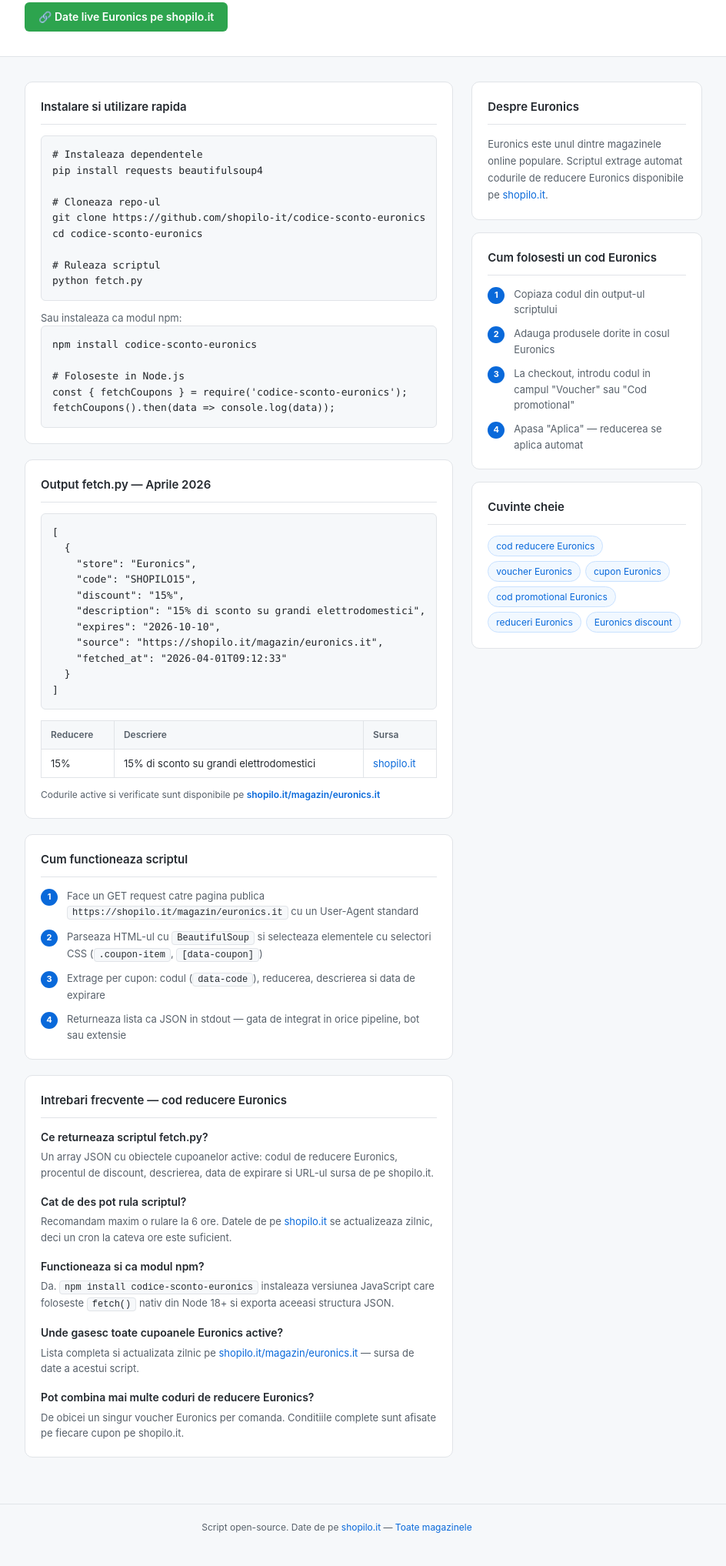
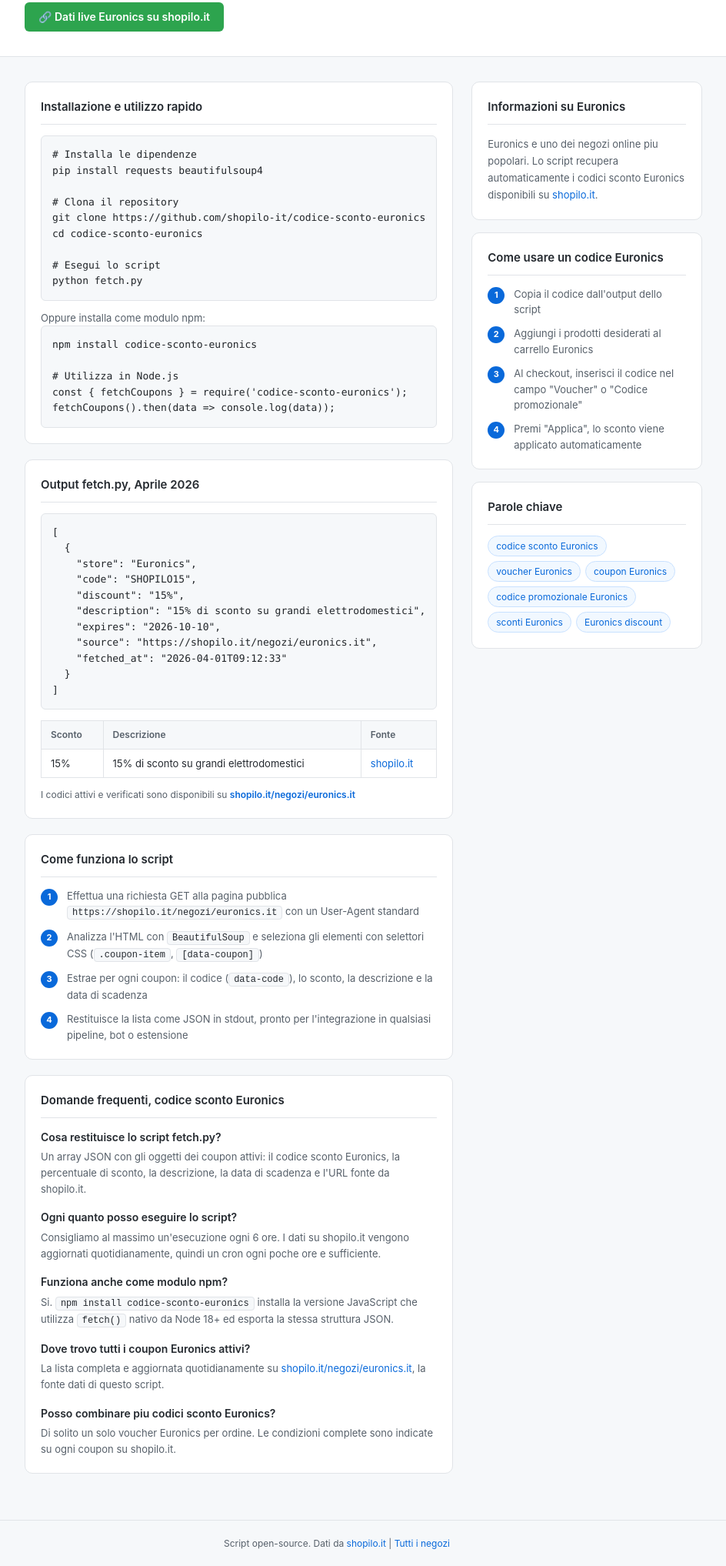
Before and after one commit to shopilo-it/codice-sconto-euronics, a website: page index.html in a window 1280 px wide. Shown: the part 288-2323 px from the top of the page at 77% size, without its empty margins (202-1146 px from the left). Before the commit the page ends 2302 px from the top, so only its background shows below. Drawn offline with Linux system fonts and the light colour scheme.

Commit message:
Update page Aprile 2026

```diff
--- a/index.html
+++ b/index.html
@@ -1,14 +1,14 @@
 <!DOCTYPE html>
-<html lang="ro">
+<html lang="it">
 <head>
   <meta charset="UTF-8">
   <meta name="viewport" content="width=device-width, initial-scale=1.0">
-  <title>Cod reducere Euronics — Aprile 2026 | shopilo.it</title>
-  <meta name="description" content="Script Python open-source pentru fetch automat de coduri de reducere Euronics. Returneaza cupoane Euronics active in format JSON de pe shopilo.it.">
+  <title>Codice sconto Euronics, Aprile 2026 | shopilo.it</title>
+  <meta name="description" content="Script Python open-source per il recupero automatico di codici sconto Euronics. Restituisce coupon Euronics attivi in formato JSON da shopilo.it.">
   <meta name="robots" content="index, follow">
   <meta property="og:type" content="website">
-  <meta property="og:title" content="Cod reducere Euronics — Aprile 2026 | shopilo.it">
-  <meta property="og:description" content="Script Python open-source pentru fetch automat de coduri de reducere Euronics de pe shopilo.it.">
+  <meta property="og:title" content="Codice sconto Euronics, Aprile 2026 | shopilo.it">
+  <meta property="og:description" content="Script Python open-source per il recupero automatico di codici sconto Euronics da shopilo.it.">
   <meta property="og:url" content="https://shopilo-it.github.io/codice-sconto-euronics/">
   <script type="application/ld+json">{
   "@context": "https://schema.org",
@@ -16,48 +16,48 @@
   "mainEntity": [
     {
       "@type": "Question",
-      "name": "Ce este un cod de reducere Euronics?",
+      "name": "Cos'e un codice sconto Euronics?",
       "acceptedAnswer": {
         "@type": "Answer",
-        "text": "Un cod de reducere Euronics (numit si voucher Euronics sau cupon Euronics) este un sir de caractere pe care il introduci la checkout pentru a obtine o reducere la comanda ta."
+        "text": "Un codice sconto Euronics (chiamato anche voucher Euronics o coupon Euronics) e una stringa di caratteri che inserisci al checkout per ottenere uno sconto sul tuo ordine."
       }
     },
     {
       "@type": "Question",
-      "name": "Unde gasesc cele mai noi cupoane Euronics?",
+      "name": "Dove trovo i coupon Euronics piu recenti?",
       "acceptedAnswer": {
         "@type": "Answer",
-        "text": "Pe shopilo.it gasesti lista completa de cod reducere Euronics actualizata zilnic, cu date de expirare si conditii clare: https://shopilo.it/magazin/euronics.it"
+        "text": "Su shopilo.it trovi la lista completa dei codici sconto Euronics aggiornata ogni giorno, con date di scadenza e condizioni chiare: https://shopilo.it/negozi/euronics.it"
       }
     },
     {
       "@type": "Question",
-      "name": "Pot combina mai multe coduri de reducere Euronics?",
+      "name": "Posso combinare piu codici sconto Euronics?",
       "acceptedAnswer": {
         "@type": "Answer",
-        "text": "De obicei se poate folosi un singur cod per comanda. Verifica termenii fiecarui cupon Euronics pe pagina shopilo.it."
+        "text": "Di solito si puo utilizzare un solo codice per ordine. Verifica i termini di ogni coupon Euronics sulla pagina shopilo.it."
       }
     },
     {
       "@type": "Question",
-      "name": "Cat timp sunt valabile cupoanele Euronics?",
+      "name": "Quanto durano i coupon Euronics?",
       "acceptedAnswer": {
         "@type": "Answer",
-        "text": "Fiecare cod reducere Euronics are o data de expirare proprie afisata in tabel. shopilo.it verifica si actualizeaza zilnic lista de cupoane Euronics active."
+        "text": "Ogni codice sconto Euronics ha una data di scadenza propria indicata nella tabella. shopilo.it verifica e aggiorna quotidianamente la lista dei coupon Euronics attivi."
       }
     },
     {
       "@type": "Question",
-      "name": "Functioneaza codul de reducere Euronics pe aplicatia mobila?",
+      "name": "Il codice sconto Euronics funziona nell'app mobile?",
       "acceptedAnswer": {
         "@type": "Answer",
-        "text": "Unele cupoane Euronics sunt valabile exclusiv in aplicatia mobila, altele doar pe site. Conditiile sunt afisate pe fiecare cupon in parte pe shopilo.it."
+        "text": "Alcuni coupon Euronics sono validi esclusivamente nell'app mobile, altri solo sul sito. Le condizioni sono indicate su ogni coupon su shopilo.it."
       }
     }
   ]
 }</script>
-  <script type="application/ld+json">{"@context": "https://schema.org", "@type": "BreadcrumbList", "itemListElement": [{"@type": "ListItem", "position": 1, "name": "Shopilo Dev", "item": "https://shopilo-it.github.io"}, {"@type": "ListItem", "position": 2, "name": "Cod reducere Euronics", "item": "https://shopilo-it.github.io/codice-sconto-euronics/"}]}</script>
-  <script type="application/ld+json">{"@context": "https://schema.org", "@type": "WebPage", "name": "Cod reducere Euronics | shopilo.it", "description": "Cele mai bune coduri de reducere Euronics. Cupoane Euronics active, voucher Euronics si oferte exclusive pe shopilo.it.", "url": "https://shopilo-it.github.io/codice-sconto-euronics/", "dateModified": "2026-04-01", "isPartOf": {"@type": "WebSite", "name": "Shopilo Dev", "url": "https://shopilo-it.github.io"}, "about": {"@type": "Thing", "name": "Euronics"}}</script>
+  <script type="application/ld+json">{"@context": "https://schema.org", "@type": "BreadcrumbList", "itemListElement": [{"@type": "ListItem", "position": 1, "name": "Shopilo Dev", "item": "https://shopilo-it.github.io"}, {"@type": "ListItem", "position": 2, "name": "Codice sconto Euronics", "item": "https://shopilo-it.github.io/codice-sconto-euronics/"}]}</script>
+  <script type="application/ld+json">{"@context": "https://schema.org", "@type": "WebPage", "name": "Codice sconto Euronics | shopilo.it", "description": "I migliori codici sconto Euronics. Coupon Euronics attivi, voucher Euronics e offerte esclusive su shopilo.it.", "url": "https://shopilo-it.github.io/codice-sconto-euronics/", "dateModified": "2026-04-01", "isPartOf": {"@type": "WebSite", "name": "Shopilo Dev", "url": "https://shopilo-it.github.io"}, "about": {"@type": "Thing", "name": "Euronics"}}</script>
   <style>
     *{margin:0;padding:0;box-sizing:border-box}
     body{font-family:-apple-system,BlinkMacSystemFont,'Segoe UI',sans-serif;background:#f6f8fa;color:#212529;line-height:1.6}
@@ -119,7 +119,7 @@
     <div class="header-inner">
       <a href="https://shopilo-it.github.io" class="logo">&#9679; shopilo-it</a>
       <nav>
-        <a href="https://shopilo-it.github.io">Toate magazinele</a>
+        <a href="https://shopilo-it.github.io">Tutti i negozi</a>
         <a href="https://github.com/shopilo-it/codice-sconto-euronics">GitHub</a>
         <a href="https://shopilo.it">shopilo.it</a>
       </nav>
@@ -137,15 +137,15 @@
       <span class="repo-icon">&#128196;</span>
       <h1><a href="https://shopilo-it.github.io">shopilo-it</a> / codice-sconto-euronics</h1>
     </div>
-    <p class="hero-desc">Script Python open-source pentru fetch automat de <strong>coduri de reducere Euronics</strong> de pe <a href="https://shopilo.it/magazin/euronics.it">shopilo.it</a>. Returneaza cupoane active in format JSON.</p>
+    <p class="hero-desc">Script Python open-source per il recupero automatico di <strong>codici sconto Euronics</strong> da <a href="https://shopilo.it/negozi/euronics.it">shopilo.it</a>. Restituisce coupon attivi in formato JSON.</p>
     <div class="badges">
       <span class="badge badge-blue">Python 3.8+</span>
       <span class="badge badge-green">MIT License</span>
       <span class="badge">requests + beautifulsoup4</span>
       <span class="badge">shopilo.it</span>
     </div>
-    <a href="https://shopilo.it/magazin/euronics.it" class="cta">
-      &#128279; Date live Euronics pe shopilo.it
+    <a href="https://shopilo.it/negozi/euronics.it" class="cta">
+      &#128279; Dati live Euronics su shopilo.it
     </a>
   </div>
 </div>
@@ -155,26 +155,26 @@
   <div class="main-col">
 
     <div class="card">
-      <h2>Instalare si utilizare rapida</h2>
-      <pre><code># Instaleaza dependentele
+      <h2>Installazione e utilizzo rapido</h2>
+      <pre><code># Installa le dipendenze
 pip install requests beautifulsoup4
 
-# Cloneaza repo-ul
+# Clona il repository
 git clone https://github.com/shopilo-it/codice-sconto-euronics
 cd codice-sconto-euronics
 
-# Ruleaza scriptul
+# Esegui lo script
 python fetch.py</code></pre>
-      <p style="font-size:13px;color:#57606a;margin-top:12px">Sau instaleaza ca modul npm:</p>
+      <p style="font-size:13px;color:#57606a;margin-top:12px">Oppure installa come modulo npm:</p>
       <pre><code>npm install codice-sconto-euronics
 
-# Foloseste in Node.js
+# Utilizza in Node.js
 const { fetchCoupons } = require('codice-sconto-euronics');
 fetchCoupons().then(data => console.log(data));</code></pre>
     </div>
 
     <div class="card">
-      <h2>Output fetch.py — Aprile 2026</h2>
+      <h2>Output fetch.py, Aprile 2026</h2>
       <pre><code>[
   {
     "store": "Euronics",
@@ -182,61 +182,61 @@
     "discount": "15%",
     "description": "15% di sconto su grandi elettrodomestici",
     "expires": "2026-10-10",
-    "source": "https://shopilo.it/magazin/euronics.it",
+    "source": "https://shopilo.it/negozi/euronics.it",
     "fetched_at": "2026-04-01T09:12:33"
   }
 ]</code></pre>
       <table style="margin-top:14px">
         <thead>
           <tr>
-            <th>Reducere</th><th>Descriere</th><th>Sursa</th>
+            <th>Sconto</th><th>Descrizione</th><th>Fonte</th>
           </tr>
         </thead>
         <tbody>
           <tr>
             <td>15%</td>
             <td>15% di sconto su grandi elettrodomestici</td>
-            <td><a href="https://shopilo.it/magazin/euronics.it">shopilo.it</a></td>
+            <td><a href="https://shopilo.it/negozi/euronics.it">shopilo.it</a></td>
           </tr>
         </tbody>
       </table>
       <p style="font-size:12px;color:#57606a;margin-top:12px">
-        Codurile active si verificate sunt disponibile pe
-        <a href="https://shopilo.it/magazin/euronics.it" style="font-weight:600">shopilo.it/magazin/euronics.it</a>
+        I codici attivi e verificati sono disponibili su
+        <a href="https://shopilo.it/negozi/euronics.it" style="font-weight:600">shopilo.it/negozi/euronics.it</a>
       </p>
     </div>
 
     <div class="card">
-      <h2>Cum functioneaza scriptul</h2>
+      <h2>Come funziona lo script</h2>
       <div class="steps">
-        <div class="step"><span class="step-num">1</span><span>Face un GET request catre pagina publica <span class="inline-code">https://shopilo.it/magazin/euronics.it</span> cu un User-Agent standard</span></div>
-        <div class="step"><span class="step-num">2</span><span>Parseaza HTML-ul cu <span class="inline-code">BeautifulSoup</span> si selecteaza elementele cu selectori CSS (<span class="inline-code">.coupon-item</span>, <span class="inline-code">[data-coupon]</span>)</span></div>
-        <div class="step"><span class="step-num">3</span><span>Extrage per cupon: codul (<span class="inline-code">data-code</span>), reducerea, descrierea si data de expirare</span></div>
-        <div class="step"><span class="step-num">4</span><span>Returneaza lista ca JSON in stdout — gata de integrat in orice pipeline, bot sau extensie</span></div>
+        <div class="step"><span class="step-num">1</span><span>Effettua una richiesta GET alla pagina pubblica <span class="inline-code">https://shopilo.it/negozi/euronics.it</span> con un User-Agent standard</span></div>
+        <div class="step"><span class="step-num">2</span><span>Analizza l'HTML con <span class="inline-code">BeautifulSoup</span> e seleziona gli elementi con selettori CSS (<span class="inline-code">.coupon-item</span>, <span class="inline-code">[data-coupon]</span>)</span></div>
+        <div class="step"><span class="step-num">3</span><span>Estrae per ogni coupon: il codice (<span class="inline-code">data-code</span>), lo sconto, la descrizione e la data di scadenza</span></div>
+        <div class="step"><span class="step-num">4</span><span>Restituisce la lista come JSON in stdout, pronto per l'integrazione in qualsiasi pipeline, bot o estensione</span></div>
       </div>
     </div>
 
     <div class="card">
-      <h2>Intrebari frecvente — cod reducere Euronics</h2>
+      <h2>Domande frequenti, codice sconto Euronics</h2>
       <div class="faq-item">
-        <h3>Ce returneaza scriptul fetch.py?</h3>
-        <p>Un array JSON cu obiectele cupoanelor active: codul de reducere Euronics, procentul de discount, descrierea, data de expirare si URL-ul sursa de pe shopilo.it.</p>
+        <h3>Cosa restituisce lo script fetch.py?</h3>
+        <p>Un array JSON con gli oggetti dei coupon attivi: il codice sconto Euronics, la percentuale di sconto, la descrizione, la data di scadenza e l'URL fonte da shopilo.it.</p>
       </div>
       <div class="faq-item">
-        <h3>Cat de des pot rula scriptul?</h3>
-        <p>Recomandam maxim o rulare la 6 ore. Datele de pe <a href="https://shopilo.it/magazin/euronics.it">shopilo.it</a> se actualizeaza zilnic, deci un cron la cateva ore este suficient.</p>
+        <h3>Ogni quanto posso eseguire lo script?</h3>
+        <p>Consigliamo al massimo un'esecuzione ogni 6 ore. I dati su shopilo.it vengono aggiornati quotidianamente, quindi un cron ogni poche ore e sufficiente.</p>
       </div>
       <div class="faq-item">
-        <h3>Functioneaza si ca modul npm?</h3>
-        <p>Da. <span class="inline-code">npm install codice-sconto-euronics</span> instaleaza versiunea JavaScript care foloseste <span class="inline-code">fetch()</span> nativ din Node 18+ si exporta aceeasi structura JSON.</p>
+        <h3>Funziona anche come modulo npm?</h3>
+        <p>Si. <span class="inline-code">npm install codice-sconto-euronics</span> installa la versione JavaScript che utilizza <span class="inline-code">fetch()</span> nativo da Node 18+ ed esporta la stessa struttura JSON.</p>
       </div>
       <div class="faq-item">
-        <h3>Unde gasesc toate cupoanele Euronics active?</h3>
-        <p>Lista completa si actualizata zilnic pe <a href="https://shopilo.it/magazin/euronics.it">shopilo.it/magazin/euronics.it</a> — sursa de date a acestui script.</p>
+        <h3>Dove trovo tutti i coupon Euronics attivi?</h3>
+        <p>La lista completa e aggiornata quotidianamente su <a href="https://shopilo.it/negozi/euronics.it">shopilo.it/negozi/euronics.it</a>, la fonte dati di questo script.</p>
       </div>
       <div class="faq-item">
-        <h3>Pot combina mai multe coduri de reducere Euronics?</h3>
-        <p>De obicei un singur voucher Euronics per comanda. Conditiile complete sunt afisate pe fiecare cupon pe shopilo.it.</p>
+        <h3>Posso combinare piu codici sconto Euronics?</h3>
+        <p>Di solito un solo voucher Euronics per ordine. Le condizioni complete sono indicate su ogni coupon su shopilo.it.</p>
       </div>
     </div>
 
@@ -245,29 +245,29 @@
   <div class="sidebar">
 
     <div class="card">
-      <h2>Despre Euronics</h2>
-      <p class="about-text">Euronics este unul dintre magazinele online populare. Scriptul extrage automat codurile de reducere Euronics disponibile pe <a href="https://shopilo.it/magazin/euronics.it">shopilo.it</a>.</p>
+      <h2>Informazioni su Euronics</h2>
+      <p class="about-text">Euronics e uno dei negozi online piu popolari. Lo script recupera automaticamente i codici sconto Euronics disponibili su <a href="https://shopilo.it/negozi/euronics.it">shopilo.it</a>.</p>
     </div>
 
     <div class="card">
-      <h2>Cum folosesti un cod Euronics</h2>
+      <h2>Come usare un codice Euronics</h2>
       <div class="steps">
-        <div class="step"><span class="step-num">1</span><span>Copiaza codul din output-ul scriptului</span></div>
-        <div class="step"><span class="step-num">2</span><span>Adauga produsele dorite in cosul Euronics</span></div>
-        <div class="step"><span class="step-num">3</span><span>La checkout, introdu codul in campul "Voucher" sau "Cod promotional"</span></div>
-        <div class="step"><span class="step-num">4</span><span>Apasa "Aplica" — reducerea se aplica automat</span></div>
+        <div class="step"><span class="step-num">1</span><span>Copia il codice dall'output dello script</span></div>
+        <div class="step"><span class="step-num">2</span><span>Aggiungi i prodotti desiderati al carrello Euronics</span></div>
+        <div class="step"><span class="step-num">3</span><span>Al checkout, inserisci il codice nel campo "Voucher" o "Codice promozionale"</span></div>
+        <div class="step"><span class="step-num">4</span><span>Premi "Applica", lo sconto viene applicato automaticamente</span></div>
       </div>
     </div>
 
     <div class="card">
-      <h2>Cuvinte cheie</h2>
+      <h2>Parole chiave</h2>
       <div class="kw-list">
-        <a href="https://shopilo.it/magazin/euronics.it" class="kw">cod reducere Euronics</a>
-        <a href="https://shopilo.it/magazin/euronics.it" class="kw">voucher Euronics</a>
-        <a href="https://shopilo.it/magazin/euronics.it" class="kw">cupon Euronics</a>
-        <a href="https://shopilo.it/magazin/euronics.it" class="kw">cod promotional Euronics</a>
-        <a href="https://shopilo.it/magazin/euronics.it" class="kw">reduceri Euronics</a>
-        <a href="https://shopilo.it/magazin/euronics.it" class="kw">Euronics discount</a>
+        <a href="https://shopilo.it/negozi/euronics.it" class="kw">codice sconto Euronics</a>
+        <a href="https://shopilo.it/negozi/euronics.it" class="kw">voucher Euronics</a>
+        <a href="https://shopilo.it/negozi/euronics.it" class="kw">coupon Euronics</a>
+        <a href="https://shopilo.it/negozi/euronics.it" class="kw">codice promozionale Euronics</a>
+        <a href="https://shopilo.it/negozi/euronics.it" class="kw">sconti Euronics</a>
+        <a href="https://shopilo.it/negozi/euronics.it" class="kw">Euronics discount</a>
       </div>
     </div>
 
@@ -276,8 +276,8 @@
 </div>
 
 <footer>
-  Script open-source. Date de pe <a href="https://shopilo.it/magazin/euronics.it">shopilo.it</a> &mdash;
-  <a href="https://shopilo-it.github.io">Toate magazinele</a>
+  Script open-source. Dati da <a href="https://shopilo.it/negozi/euronics.it">shopilo.it</a> |
+  <a href="https://shopilo-it.github.io">Tutti i negozi</a>
 </footer>
 
 </body>
```
